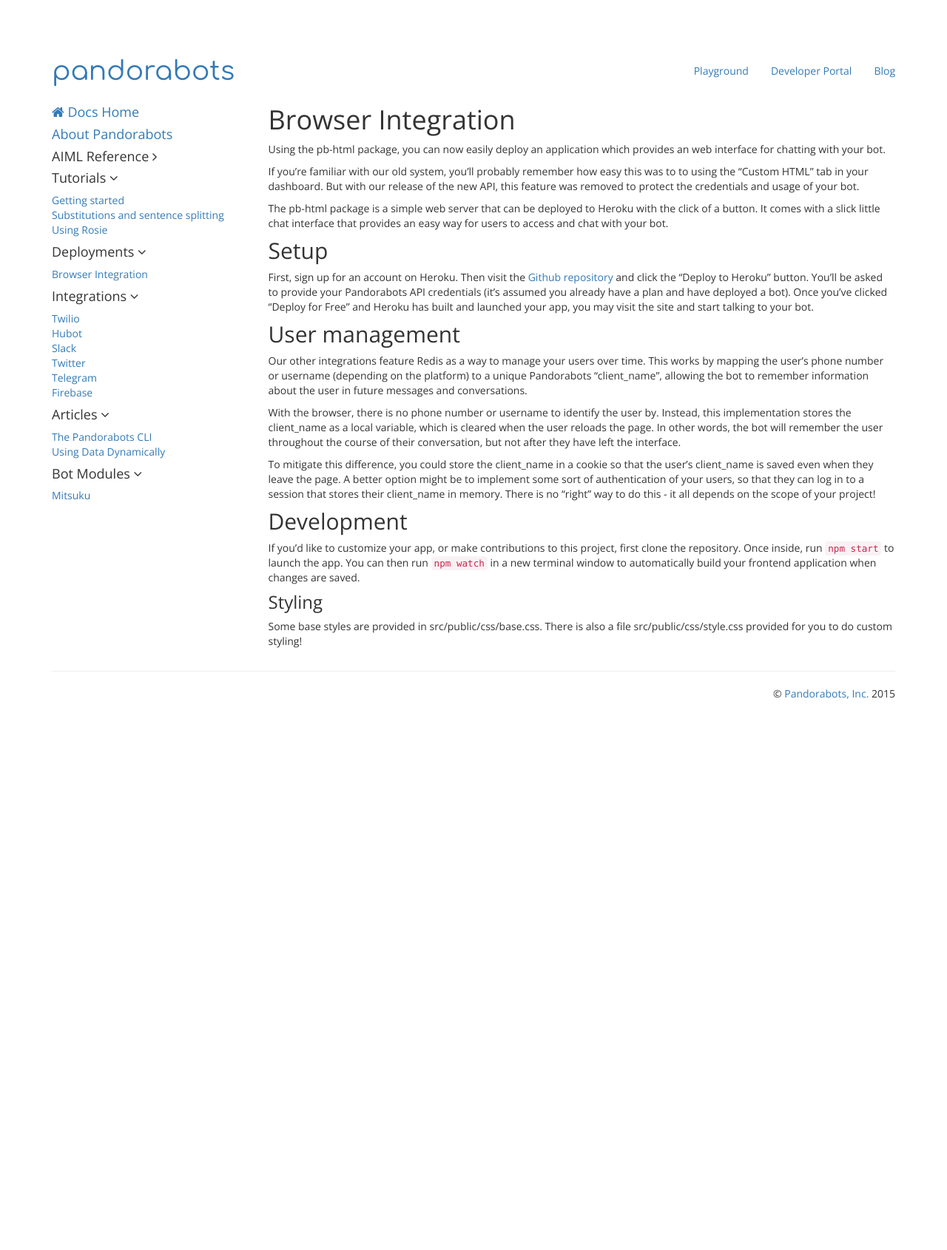
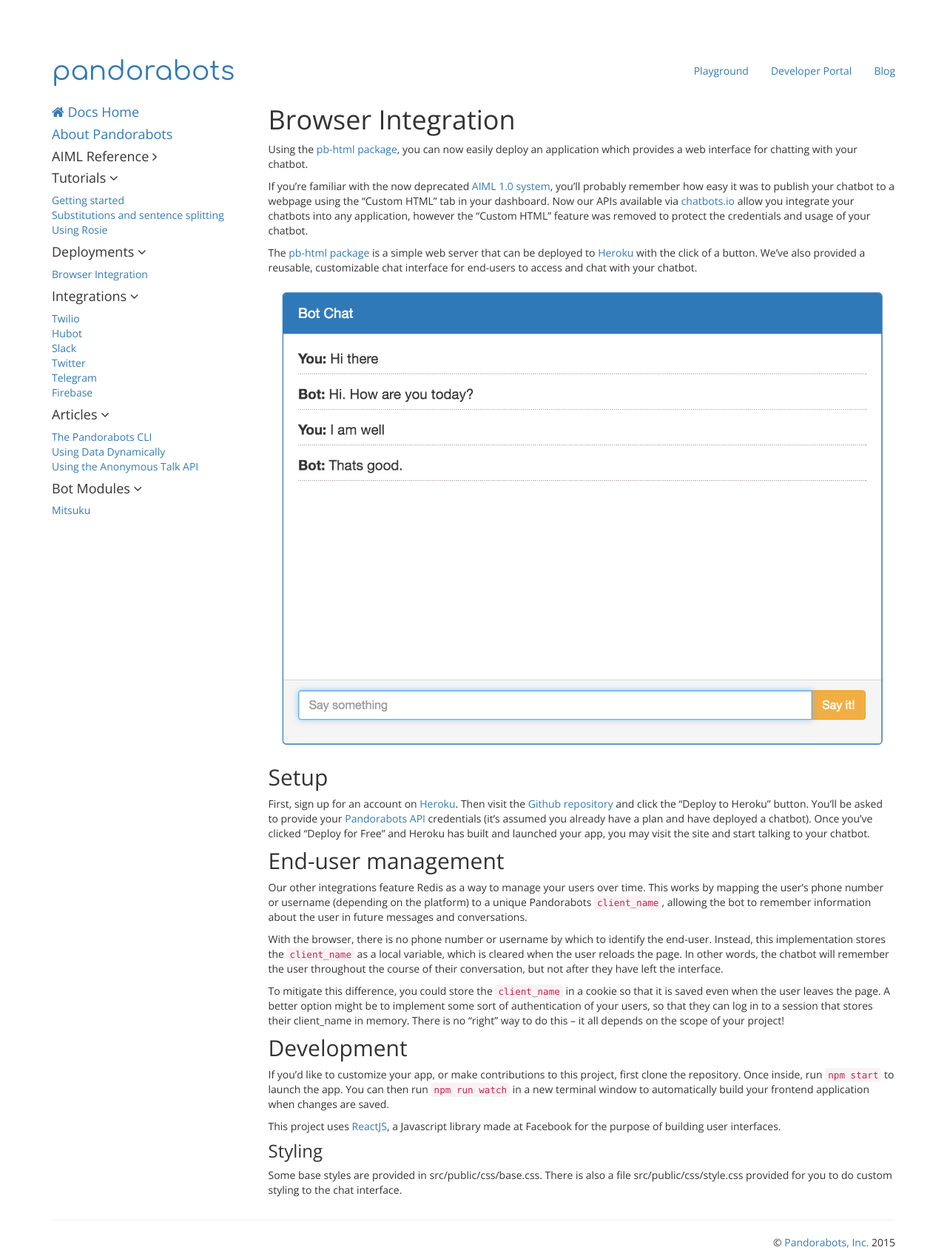
Before and after one commit to pandorabots/pandorabots.github.io, a Jekyll site: the page built from _deployments/browser-integration.md, in a window 1280 px wide. Shown: the whole page at 74% size. Built offline with Jekyll 4.4.1, drawn with Linux system fonts in a browser that asks for light colours; before the commit the page ends 948 px from its top, so only the background shows below that.

Commit message:
Updated CSS for full width image in page-content.

```diff
--- a/_deployments/browser-integration.md
+++ b/_deployments/browser-integration.md
@@ -5,53 +5,33 @@ title: Browser Integration
 
 # Browser Integration
 
-Using the pb-html package, you can now easily deploy an application which
-provides an web interface for chatting with your bot.
+Using the [pb-html package](https://github.com/pandorabots/pb-html), you can now easily deploy an application which provides a web interface for chatting with your chatbot.
 
-If you're familiar with our old system, you'll probably remember how easy this
-was to to using the "Custom HTML" tab in your dashboard. But with our release of
-the new API, this feature was removed to protect the credentials and usage of
-your bot.
+If you're familiar with the now deprecated [AIML 1.0 system](http://www.pandorabots.com/botmaster/en/home), you'll probably remember how easy it was to publish your chatbot to a webpage using the "Custom HTML" tab in your dashboard. Now our APIs available via [chatbots.io](https://developer.pandorabots.com/) allow you integrate your chatbots into any application, however the "Custom HTML" feature was removed to protect the credentials and usage of your chatbot.
 
-The pb-html package is a simple web server that can be deployed to Heroku
-with the click of a button. It comes with a slick little chat interface that
-provides an easy way for users to access and chat with your bot.
+The [pb-html package](https://github.com/pandorabots/pb-html) is a simple web server that can be deployed to [Heroku](https://www.heroku.com/) with the click of a button. We've also provided a reusable, customizable chat interface for end-users to access and chat with your chatbot.
+
+![](/images/pb-html.png)
 
 ## Setup
 
-First, sign up for an account on Heroku. Then visit the [Github repository](https://github.com/pandorabots/pb-html)
-and click the "Deploy to Heroku" button. You'll be asked to provide your
-Pandorabots API credentials (it's assumed you already have a plan and have
-deployed a bot). Once you've clicked "Deploy for Free" and Heroku has built
-and launched your app, you may visit the site and start talking to your bot.
+First, sign up for an account on [Heroku](https://www.heroku.com/). Then visit the [Github repository](https://github.com/pandorabots/pb-html) and click the "Deploy to Heroku" button. You'll be asked to provide your [Pandorabots API](https://developer.pandorabots.com/) credentials (it's assumed you already have a plan and have deployed a chatbot). Once you've clicked "Deploy for Free" and Heroku has built and launched your app, you may visit the site and start talking to your chatbot.
 
-## User management
+## End-user management
 
-Our other integrations feature Redis as a way to manage your users over time.
-This works by mapping the user's phone number or username (depending on the
-platform) to a unique Pandorabots "client_name", allowing the bot to remember
-information about the user in future messages and conversations.
+Our other integrations feature Redis as a way to manage your users over time. This works by mapping the user's phone number or username (depending on the platform) to a unique Pandorabots `client_name`, allowing the bot to remember information about the user in future messages and conversations.
 
-With the browser, there is no phone number or username to identify the user by.
-Instead, this implementation stores the client_name as a local variable, which
-is cleared when the user reloads the page. In other words, the bot will remember
-the user throughout the course of their conversation, but not after they have
-left the interface.
+With the browser, there is no phone number or username by which to identify the end-user. Instead, this implementation stores the `client_name` as a local variable, which is cleared when the user reloads the page. In other words, the chatbot will remember the user throughout the course of their conversation, but not after they have left the interface.
 
-To mitigate this difference, you could store the client_name in a cookie so that
-the user's client_name is saved even when they leave the page. A better option
-might be to implement some sort of authentication of your users, so that they
-can log in to a session that stores their client_name in memory. There is no
-"right" way to do this - it all depends on the scope of your project!
+To mitigate this difference, you could store the `client_name` in a cookie so that it is saved even when the user leaves the page. A better option might be to implement some sort of authentication of your users, so that they can log in to a session that stores their client_name in memory. There is no "right" way to do this -- it all depends on the scope of your project!
 
 ## Development
 
-If you'd like to customize your app, or make contributions to this project,
-first clone the repository. Once inside, run `npm start` to launch the app. You
-can then run `npm watch` in a new terminal window to automatically build your
-frontend application when changes are saved.
+If you'd like to customize your app, or make contributions to this project, first clone the repository. Once inside, run `npm start` to launch the app. You can then run `npm run watch` in a new terminal window to automatically build your frontend application when changes are saved.
+
+This project uses [ReactJS](https://facebook.github.io/react/), a Javascript library made at Facebook for the purpose of building user interfaces.
 
 ### Styling
 
 Some base styles are provided in src/public/css/base.css. There is also a file
-src/public/css/style.css provided for you to do custom styling!
+src/public/css/style.css provided for you to do custom styling to the chat interface.
--- a/css/style.css
+++ b/css/style.css
@@ -6,6 +6,10 @@ body {
 
 h1, h2, h3, h4 {
   margin-top: 0px;
+}
+
+.page-content img {
+  width: 100%;
 }
 
 /* Use to style the logo */
```
Also changed, not shown: _articles/managing-end-users-with-a-talk.md (added, +42 -0 lines), images/pb-html.png (added).
